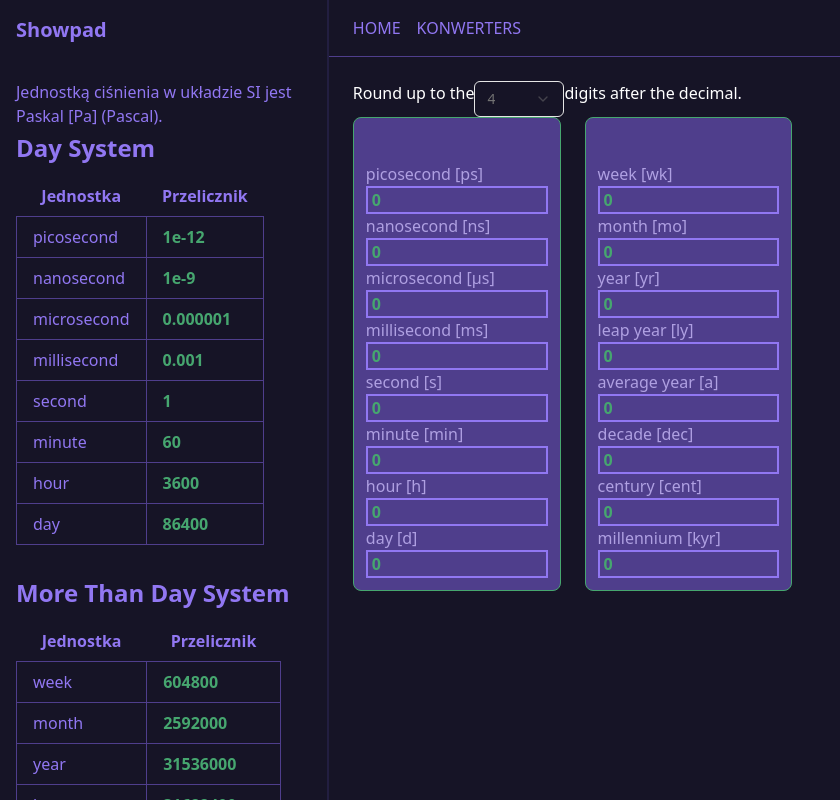
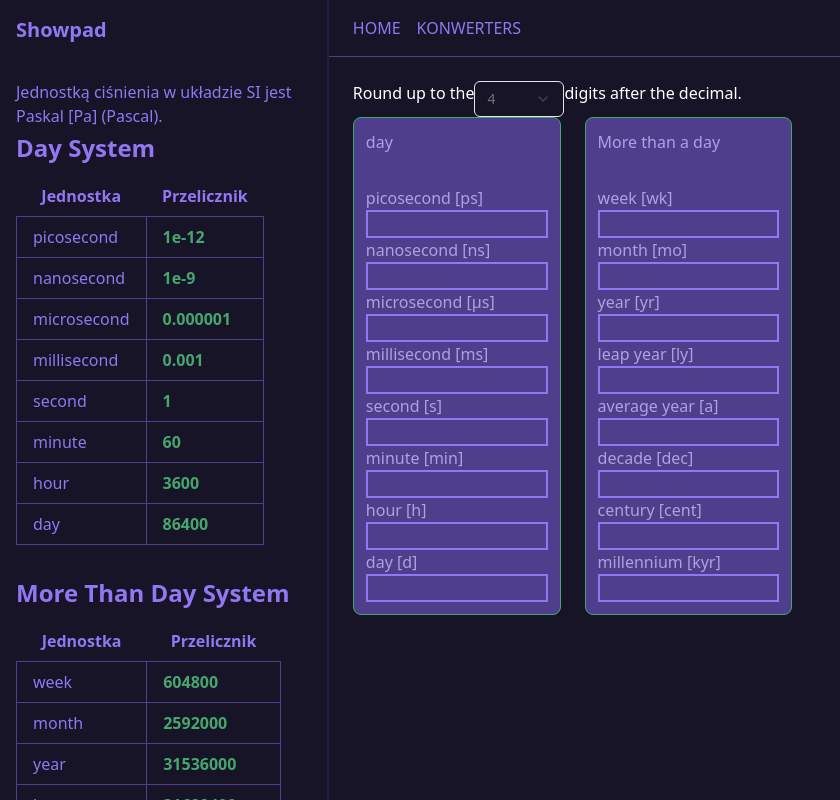
Before and after one commit to PiotrCembrowski/uniter, a Next.js app: page /time in a window 1280 px wide. Shown: the top 800 px of the page, without its empty margins (0-840 px from the left). Built offline with nearby package versions, Linux system fonts and the light colour scheme; what next-redux-wrapper would draw is missing.

Commit message:
updating jsx tree and value names

```diff
--- a/app/components/units/TimeUnitCard.tsx
+++ b/app/components/units/TimeUnitCard.tsx
@@ -18,11 +18,11 @@ export type Values = {
 
 interface UnitCardProps {
   title: string;
-  values?: Values;
+  value?: Values;
   digit?: number;
 }
 
-export default function TimeUnitCard({ title, values, digit }: UnitCardProps) {
+export default function TimeUnitCard({ title, value, digit }: UnitCardProps) {
   const [unit1Name, setUnit1Name] = useState<string>();
   const [unit2Name, setUnit2Name] = useState<string>();
   const [unit3Name, setUnit3Name] = useState<string>();
@@ -62,25 +62,28 @@ export default function TimeUnitCard({ title, values, digit }: UnitCardProps) {
 
   const handleChange = (event: React.ChangeEvent<HTMLInputElement>) => {
     const inputName = event.target.name;
-    const inputValue = Number(event.target.value);
+    const rawValue = event.target.value;
+    const inputValue = new Big(
+      rawValue === "" || isNaN(Number(rawValue)) ? "0" : rawValue
+    );
     const inputTitle = event.target.dataset.title;
 
     if (title === "day" && inputTitle === "day") {
       switch (inputName) {
         case "unit1":
-          baseValue = inputValue * 1e-12;
+          baseValue = inputValue.times(new Big("1e - 12"));
           overDayValue = baseValue;
           break;
         case "unit2":
-          baseValue = inputValue * 1e-9;
+          baseValue = inputValue.times(new Big("1e - 9"));
           overDayValue = baseValue;
           break;
         case "unit3":
-          baseValue = inputValue * 1e-6;
+          baseValue = inputValue.times(new Big("1e - 6"));
           overDayValue = baseValue;
           break;
         case "unit4":
-          baseValue = inputValue * 1e-3;
+          baseValue = inputValue.times(new Big("1e - 3"));
           overDayValue = baseValue;
           break;
         case "unit5":
@@ -88,64 +91,83 @@ export default function TimeUnitCard({ title, values, digit }: UnitCardProps) {
           overDayValue = baseValue;
           break;
         case "unit6":
-          baseValue = inputValue * 60;
+          baseValue = inputValue.times(new Big("60"));
           overDayValue = baseValue;
           break;
         case "unit7":
-          baseValue = inputValue * 3600;
+          baseValue = inputValue.times(new Big("3600"));
           overDayValue = baseValue;
           break;
         case "unit8":
-          baseValue = inputValue * 86400;
+          baseValue = inputValue.times(new Big("86400"));
           overDayValue = baseValue;
           break;
         default:
           baseValue = inputValue;
       }
 
-      dispatch(newDayState(baseValue));
-      dispatch(newOverDayState(overDayValue));
+      dispatch(
+        newDayState({
+          unit: Big(baseValue).toString(),
+        })
+      );
+
+      dispatch(
+        newOverDayState({
+          unit: Big(overDayValue).toString(),
+        })
+      );
     }
 
     if (title === "More than a day" && inputTitle === "More than a day") {
       switch (inputName) {
         case "unit1":
-          baseValue = inputValue * 604800;
+          baseValue = inputValue.times(new Big("604800"));
           dayValue = baseValue;
           break;
         case "unit2":
-          baseValue = inputValue * 2592000;
+          baseValue = inputValue.times(new Big("2592000"));
           dayValue = baseValue;
           break;
         case "unit3":
-          baseValue = inputValue * 31536000;
+          baseValue = inputValue.times(new Big("31536000"));
           dayValue = baseValue;
           break;
         case "unit4":
-          baseValue = inputValue * 31622400;
+          baseValue = inputValue.times(new Big("31622400"));
           dayValue = baseValue;
           break;
         case "unit5":
-          baseValue = inputValue * 31557600;
+          baseValue = inputValue.times(new Big("31557600"));
           dayValue = baseValue;
           break;
         case "unit6":
-          baseValue = inputValue * 315576000;
+          baseValue = inputValue.times(new Big("315576000"));
           dayValue = baseValue;
           break;
         case "unit7":
-          baseValue = inputValue * 3155760000;
+          baseValue = inputValue.times(new Big("3155760000"));
           dayValue = baseValue;
           break;
         case "unit8":
-          baseValue = inputValue * 31557600000;
+          baseValue = inputValue.times(new Big("31557600000"));
           dayValue = baseValue;
           break;
         default:
           baseValue = inputValue;
       }
-      dispatch(newOverDayState(baseValue));
-      dispatch(newDayState(dayValue));
+
+      dispatch(
+        newDayState({
+          unit: Big(dayValue).toString(),
+        })
+      );
+
+      dispatch(
+        newOverDayState({
+          unit: Big(baseValue).toString(),
+        })
+      );
     }
   };
 
@@ -153,7 +175,7 @@ export default function TimeUnitCard({ title, values, digit }: UnitCardProps) {
     <div className="group relative overflow-hidden rounded-lg border border-[#46A66F] bg-[#4F3E8C]  text-[#afa0e2]">
       <div className="aspect-[4/3] md:aspect-auto p-3">
         <div className="mb-8">
-          <h3 className="font-medium text-gray-900"></h3>
+          <h3 className="font-medium">{title}</h3>
         </div>
         <div>
           <label>{unit1Name}</label>
@@ -161,9 +183,8 @@ export default function TimeUnitCard({ title, values, digit }: UnitCardProps) {
           <input
             name="unit1"
             className="w-max-[100%] w-[100%] box-border border-2 border-[#9177F2] bg-[#4F3E8C] text-[#46A66F] font-bold pl-1"
-            type="text"
             onChange={handleChange}
-            value={values?.unit1}
+            value={value?.unit1 ? Big(value.unit1).round(digit).toString() : ""}
             data-title={title}
           />
         </div>
@@ -173,84 +194,101 @@ export default function TimeUnitCard({ title, values, digit }: UnitCardProps) {
           <input
             name="unit2"
             className="w-max-[100%] w-[100%] box-border border-2 border-[#9177F2] bg-[#4F3E8C] text-[#46A66F] font-bold pl-1"
-            type="text"
             onChange={handleChange}
-            value={values?.unit2}
+            value={value?.unit2 ? Big(value.unit2).round(digit).toString() : ""}
             data-title={title}
           />
         </div>
+        {unit3Name && (
           <div>
             <label htmlFor="">{unit3Name}</label>
             <br />
             <input
               name="unit3"
               className="w-max-[100%] w-[100%] box-border border-2 border-[#9177F2] bg-[#4F3E8C] text-[#46A66F] font-bold pl-1"
-            type="text"
               onChange={handleChange}
-            value={values?.unit3}
+              value={
+                value?.unit3 ? Big(value.unit3).round(digit).toString() : ""
+              }
               data-title={title}
             />
           </div>
+        )}
+        {unit4Name && (
           <div>
             <label htmlFor="">{unit4Name}</label>
             <br />
             <input
               name="unit4"
               className="w-max-[100%] w-[100%] box-border border-2 border-[#9177F2] bg-[#4F3E8C] text-[#46A66F] font-bold pl-1"
-            type="text"
               onChange={handleChange}
-            value={values?.unit4}
+              value={
+                value?.unit4 ? Big(value.unit4).round(digit).toString() : ""
+              }
               data-title={title}
             />
           </div>
+        )}
+        {unit5Name && (
           <div>
             <label htmlFor="">{unit5Name}</label>
             <br />
             <input
               name="unit5"
               className="w-max-[100%] w-[100%] box-border border-2 border-[#9177F2] bg-[#4F3E8C] text-[#46A66F] font-bold pl-1"
-            type="text"
               onChange={handleChange}
-            value={values?.unit5}
+              value={
+                value?.unit5 ? Big(value.unit5).round(digit).toString() : ""
+              }
               data-title={title}
             />
           </div>
+        )}
+        {unit6Name && (
           <div>
             <label htmlFor="">{unit6Name}</label>
             <br />
             <input
               name="unit6"
               className="w-max-[100%] w-[100%] box-border border-2 border-[#9177F2] bg-[#4F3E8C] text-[#46A66F] font-bold pl-1"
-            type="text"
               onChange={handleChange}
-            value={values?.unit6}
+              value={
+                value?.unit6 ? Big(value.unit6).round(digit).toString() : ""
+              }
               data-title={title}
             />
           </div>
+        )}
+        {unit7Name && (
           <div>
             <label htmlFor="">{unit7Name}</label>
             <br />
             <input
               name="unit7"
               className="w-max-[100%] w-[100%] box-border border-2 border-[#9177F2] bg-[#4F3E8C] text-[#46A66F] font-bold pl-1"
-            type="text"
               onChange={handleChange}
-            value={values?.unit7}
+              value={
+                value?.unit7 ? Big(value.unit7).round(digit).toString() : ""
+              }
               data-title={title}
             />
           </div>
+        )}
+        {unit8Name && (
           <div>
             <label htmlFor="">{unit8Name}</label>
             <br />
             <input
               name="unit8"
               className="w-max-[100%] w-[100%] box-border border-2 border-[#9177F2] bg-[#4F3E8C] text-[#46A66F] font-bold pl-1"
-            type="text"
               onChange={handleChange}
-            value={values?.unit8}
+              value={
+                value?.unit8 ? Big(value.unit8).round(digit).toString() : ""
+              }
               data-title={title}
             />
           </div>
+        )}
       </div>
     </div>
   );
--- a/app/components/units/TimeUnitDash.tsx
+++ b/app/components/units/TimeUnitDash.tsx
@@ -82,10 +82,10 @@ const TimeUnitDash = () => {
       </h3>
 
       <div className="grid grid-cols-1 gap-6 md:grid-cols-2 lg:grid-cols-4">
-        <TimeUnitCard title="day" values={dayValues} digit={digit} />
+        <TimeUnitCard title="day" value={dayValues} digit={digit} />
         <TimeUnitCard
           title="More than a day"
-          values={overDayValues}
+          value={overDayValues}
           digit={digit}
         />
       </div>
```
Lines whose indentation alone changed are shown as unchanged.
